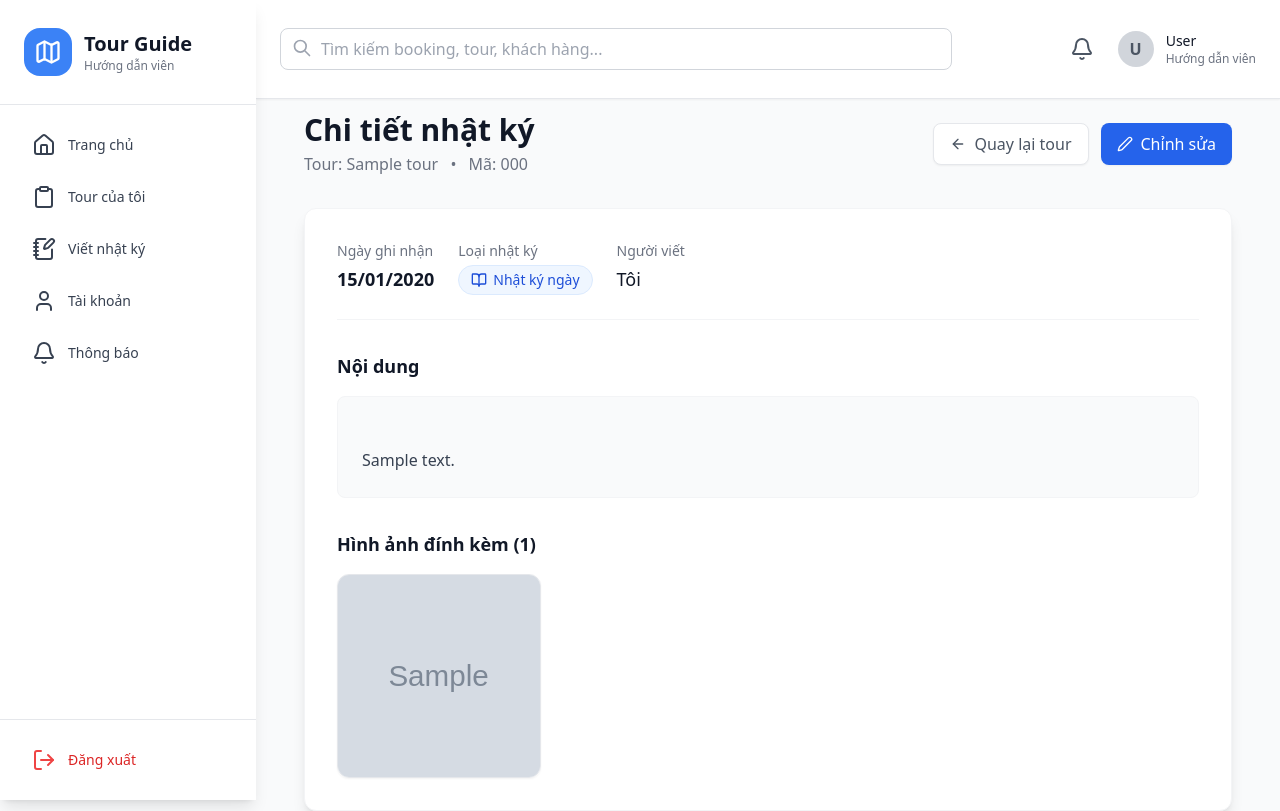
After one commit to cuong2103/Website-quan-li-tour, a PHP site: template views/guide/Journals/detail.php in a window 1280 px wide. The commit adds this page. Run offline with PHP 8.4, Linux system fonts and the light colour scheme; the template is opened without the code that fills it: most values are stand-ins (such as "Sample title", 1, 10 or a date in 2020); grey boxes marked "Sample" are stand-in pictures; data that the repository does not hold is empty; some libraries are stand-ins or nearby versions.

Commit message:
feat: xem nhat ky trong tour

```diff
--- /dev/null
+++ b/views/guide/Journals/detail.php
@@ -0,0 +1,90 @@
+<?php
+require_once './views/components/header.php';
+require_once './views/components/sidebar.php';
+?>
+
+<main class="mt-28 px-6 min-w-7xl mx-6">
+  <!-- Header -->
+  <div class="flex items-center justify-between mb-8">
+    <div>
+      <h1 class="text-3xl font-bold text-gray-900">Chi tiết nhật ký</h1>
+      <p class="text-gray-500 mt-1">
+        Tour: <?= htmlspecialchars($tour['tour_name'] ?? 'N/A') ?>
+        <span class="mx-2">•</span>
+        Mã: <?= htmlspecialchars($tour['booking_code'] ?? 'N/A') ?>
+      </p>
+    </div>
+    <div class="flex gap-3">
+      <a href="<?= BASE_URL . '?act=guide-tour-assignments-detail&id=' . $journal['tour_assignment_id'] . '&tab=journals' ?>"
+        class="flex items-center gap-2 text-gray-600 hover:text-gray-900 transition-colors bg-white px-4 py-2 rounded-lg border border-gray-200 shadow-sm hover:bg-gray-50">
+        <i data-lucide="arrow-left" class="w-4 h-4"></i>
+        <span>Quay lại tour</span>
+      </a>
+      <a href="<?= BASE_URL . '?act=journal-edit&id=' . $journal['id'] ?>"
+        class="flex items-center gap-2 text-white bg-blue-600 hover:bg-blue-700 transition-colors px-4 py-2 rounded-lg shadow-sm">
+        <i data-lucide="edit-2" class="w-4 h-4"></i>
+        <span>Chỉnh sửa</span>
+      </a>
+    </div>
+  </div>
+
+  <!-- Content Card -->
+  <div class="bg-white rounded-xl shadow-lg border border-gray-100 overflow-hidden p-8">
+
+    <!-- Meta info -->
+    <div class="flex flex-wrap gap-6 mb-8 pb-6 border-b border-gray-100">
+      <div>
+        <span class="block text-sm font-medium text-gray-500 mb-1">Ngày ghi nhận</span>
+        <span class="text-lg font-semibold text-gray-900">
+          <?= date('d/m/Y', strtotime($journal['date'])) ?>
+        </span>
+      </div>
+      <div>
+        <span class="block text-sm font-medium text-gray-500 mb-1">Loại nhật ký</span>
+        <?php if ($journal['type'] == 'incident'): ?>
+          <span class="inline-flex items-center gap-1.5 px-3 py-1 rounded-full text-sm font-medium bg-red-50 text-red-700 border border-red-100">
+            <i data-lucide="alert-triangle" class="w-4 h-4"></i> Sự cố
+          </span>
+        <?php else: ?>
+          <span class="inline-flex items-center gap-1.5 px-3 py-1 rounded-full text-sm font-medium bg-blue-50 text-blue-700 border border-blue-100">
+            <i data-lucide="book-open" class="w-4 h-4"></i> Nhật ký ngày
+          </span>
+        <?php endif; ?>
+      </div>
+      <div>
+        <span class="block text-sm font-medium text-gray-500 mb-1">Người viết</span>
+        <span class="text-lg text-gray-900">
+          <?= htmlspecialchars($_SESSION['currentUser']['name'] ?? 'Tôi') ?>
+        </span>
+      </div>
+    </div>
+
+    <!-- Main Content -->
+    <div class="mb-8">
+      <h3 class="text-lg font-semibold text-gray-900 mb-4">Nội dung</h3>
+      <div class="prose max-w-none text-gray-700 leading-relaxed whitespace-pre-line bg-gray-50 p-6 rounded-lg border border-gray-100">
+        <?= htmlspecialchars($journal['content']) ?>
+      </div>
+    </div>
+
+    <!-- Images -->
+    <?php if (!empty($images)): ?>
+      <div>
+        <h3 class="text-lg font-semibold text-gray-900 mb-4">Hình ảnh đính kèm (<?= count($images) ?>)</h3>
+        <div class="grid grid-cols-2 sm:grid-cols-3 md:grid-cols-4 gap-4">
+          <?php foreach ($images as $img): ?>
+            <div class="relative group aspect-square rounded-xl overflow-hidden border border-gray-200 shadow-sm cursor-pointer"
+              onclick="window.open('<?= BASE_URL . 'uploads/journals/' . $img['image_url'] ?>', '_blank')">
+              <img src="<?= BASE_URL . 'uploads/journals/' . $img['image_url'] ?>"
+                class="w-full h-full object-cover transition-transform duration-300 group-hover:scale-105">
+              <div class="absolute inset-0 bg-black/0 group-hover:bg-black/10 transition-colors"></div>
+            </div>
+          <?php endforeach; ?>
+        </div>
+      </div>
+    <?php endif; ?>
+
+  </div>
+</main>
+
+<?php require_once './views/components/footer.php'; ?>
--- a/views/guide/tour-assignments/detail.php
+++ b/views/guide/tour-assignments/detail.php
@@ -209,6 +209,10 @@ $tabs = [
                                 <td class="p-3 max-w-md truncate"><?= htmlspecialchars($j['content']) ?></td>
                                 <td class="p-3">
                                     <div class="flex gap-2">
+                                        <a href="<?= BASE_URL . '?act=journal-detail&id=' . $j['id'] ?>"
+                                            class="text-gray-600 hover:bg-gray-100 p-1 rounded transition-colors" title="Xem chi tiết">
+                                            <i data-lucide="eye" class="w-4 h-4"></i>
+                                        </a>
                                         <a href="<?= BASE_URL . '?act=journal-edit&id=' . $j['id'] ?>"
                                             class="text-blue-600 hover:bg-blue-50 p-1 rounded transition-colors" title="Sửa">
                                             <i data-lucide="edit-2" class="w-4 h-4"></i>
```
